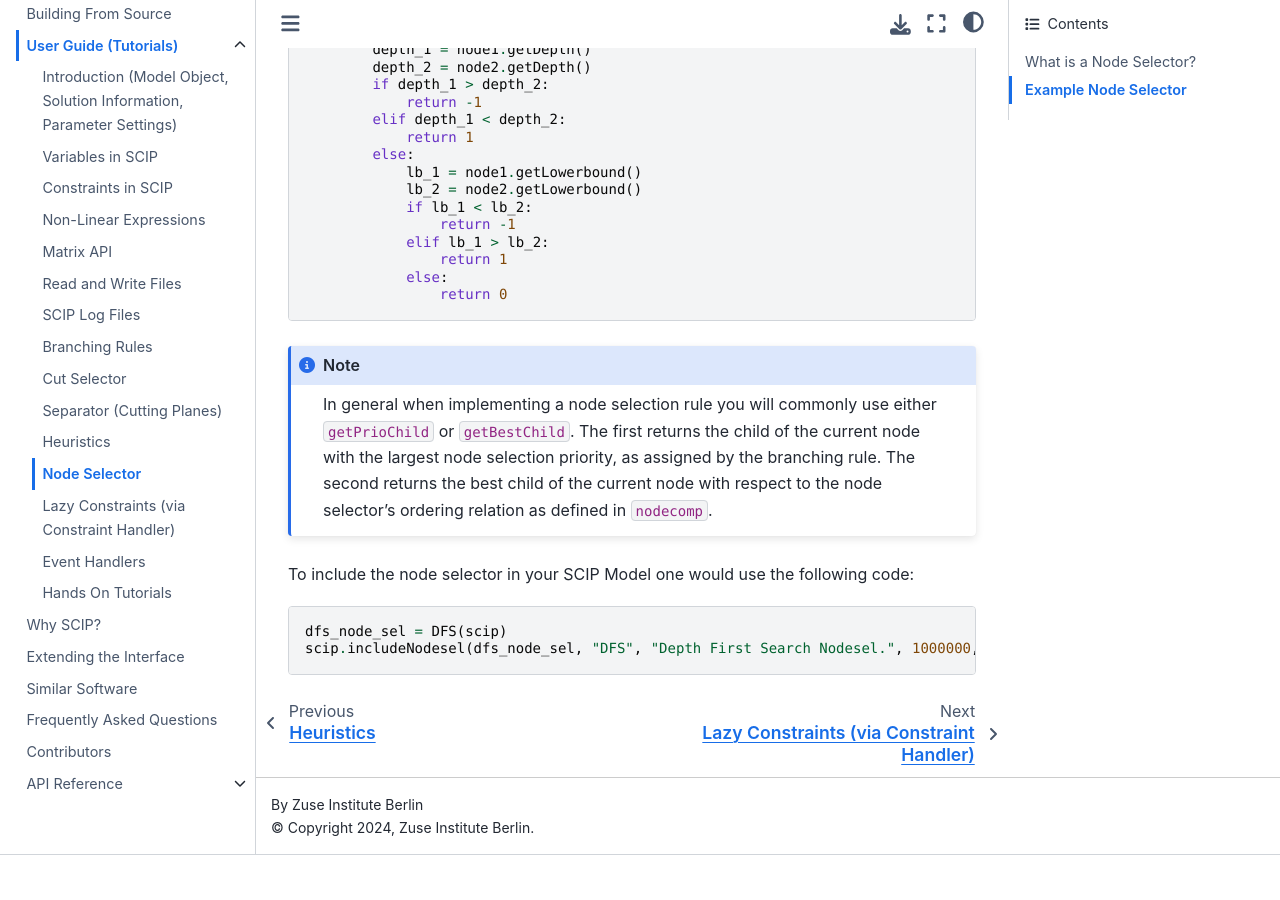
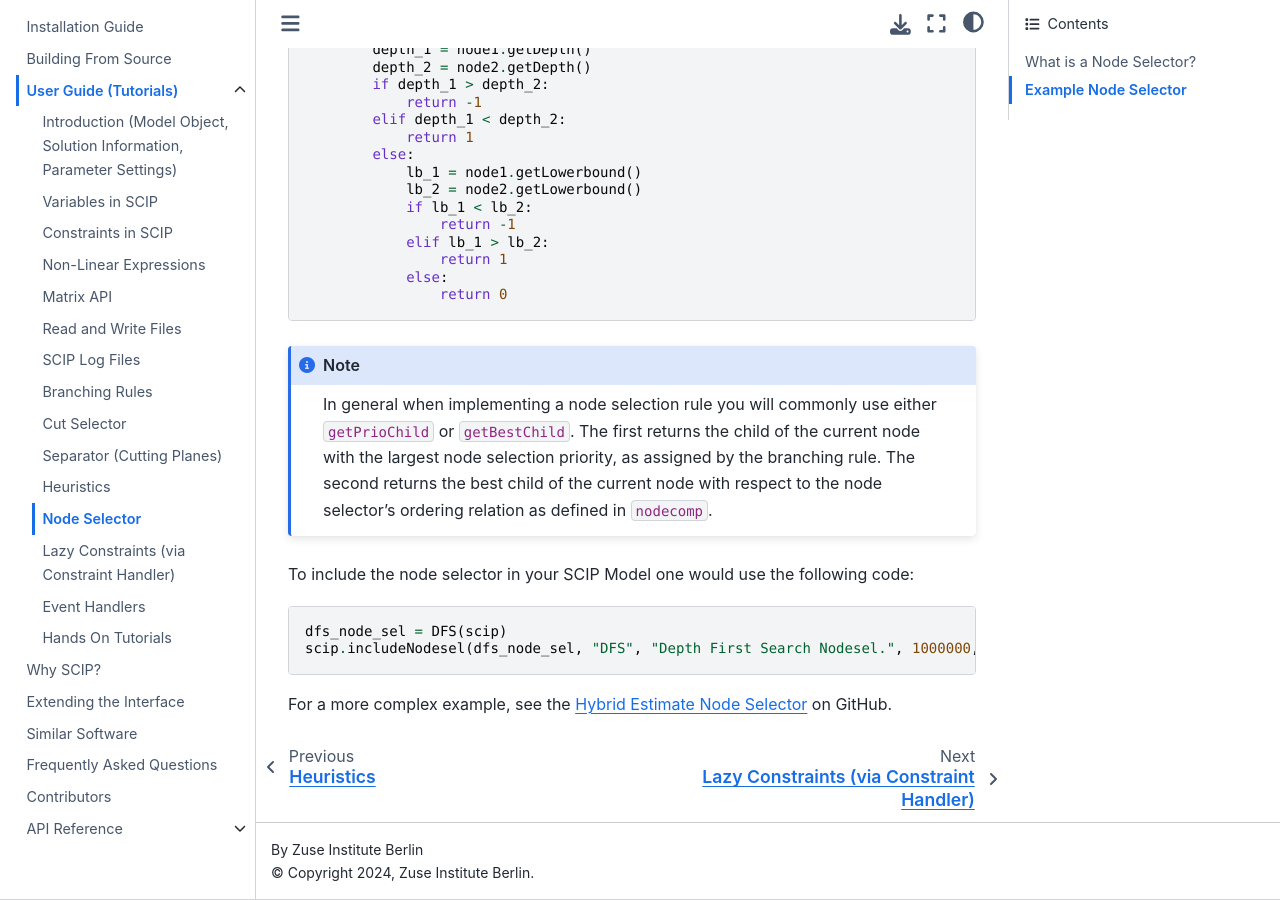
Before and after one commit to scipopt/PySCIPOpt, a Sphinx documentation site: the page built from docs/tutorials/nodeselector.rst, in a window 1280 px wide and 900 px high, scrolled down 1414 px. Built offline with Sphinx 7.4.7 and the Sphinx Book theme 1.1.4, drawn with Linux system fonts in a browser that asks for light colours; before the commit the page ends 2269 px from its top, so only the background shows below that.

Commit message:
Mention the new example in the tutorial docs

```diff
--- a/docs/tutorials/nodeselector.rst
+++ b/docs/tutorials/nodeselector.rst
@@ -86,3 +86,5 @@
 
     dfs_node_sel = DFS(scip)
     scip.includeNodesel(dfs_node_sel, "DFS", "Depth First Search Nodesel.", 1000000, 1000000)
+
+For a more complex example, see the `Hybrid Estimate Node Selector <https://github.com/scipopt/PySCIPOpt/blob/master/examples/finished/nodesel_hybridestim.py>`_ on GitHub.
```
